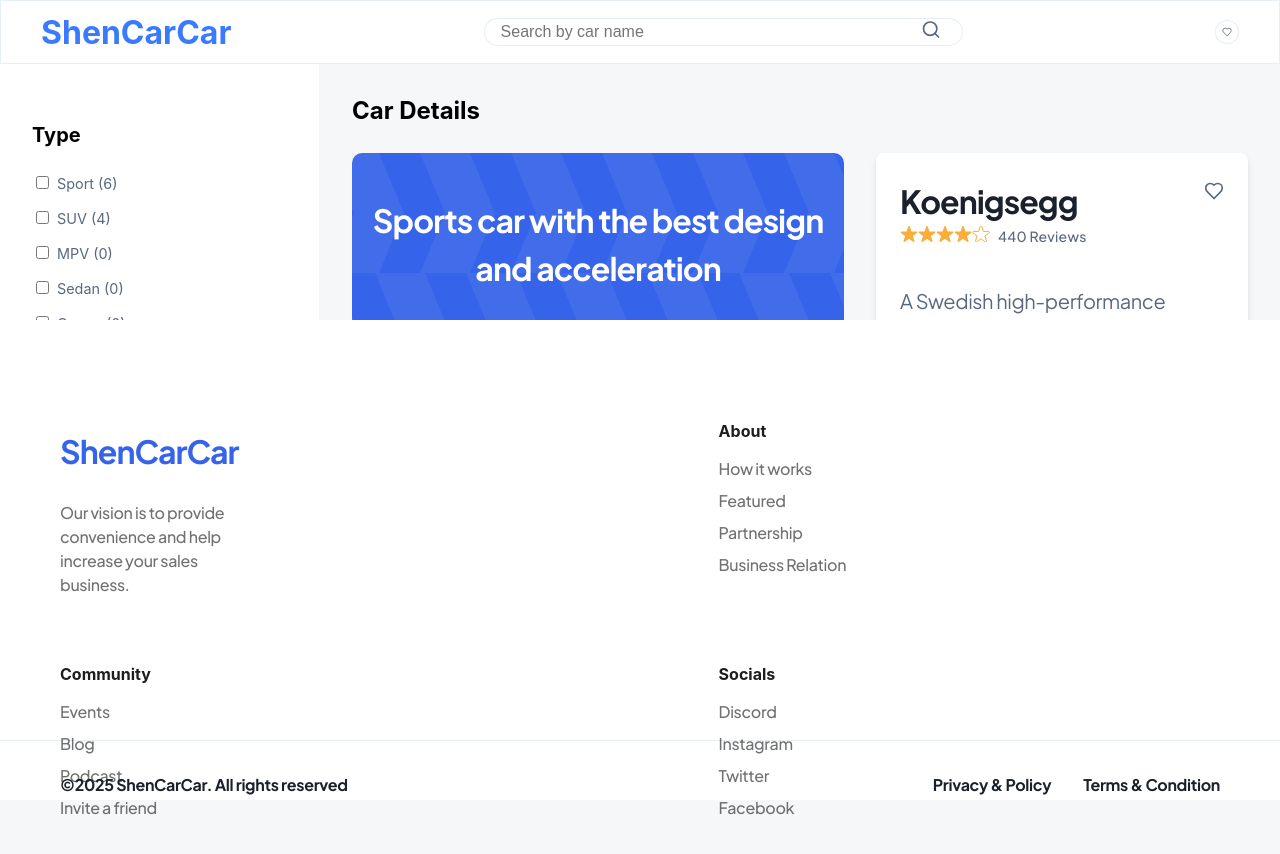
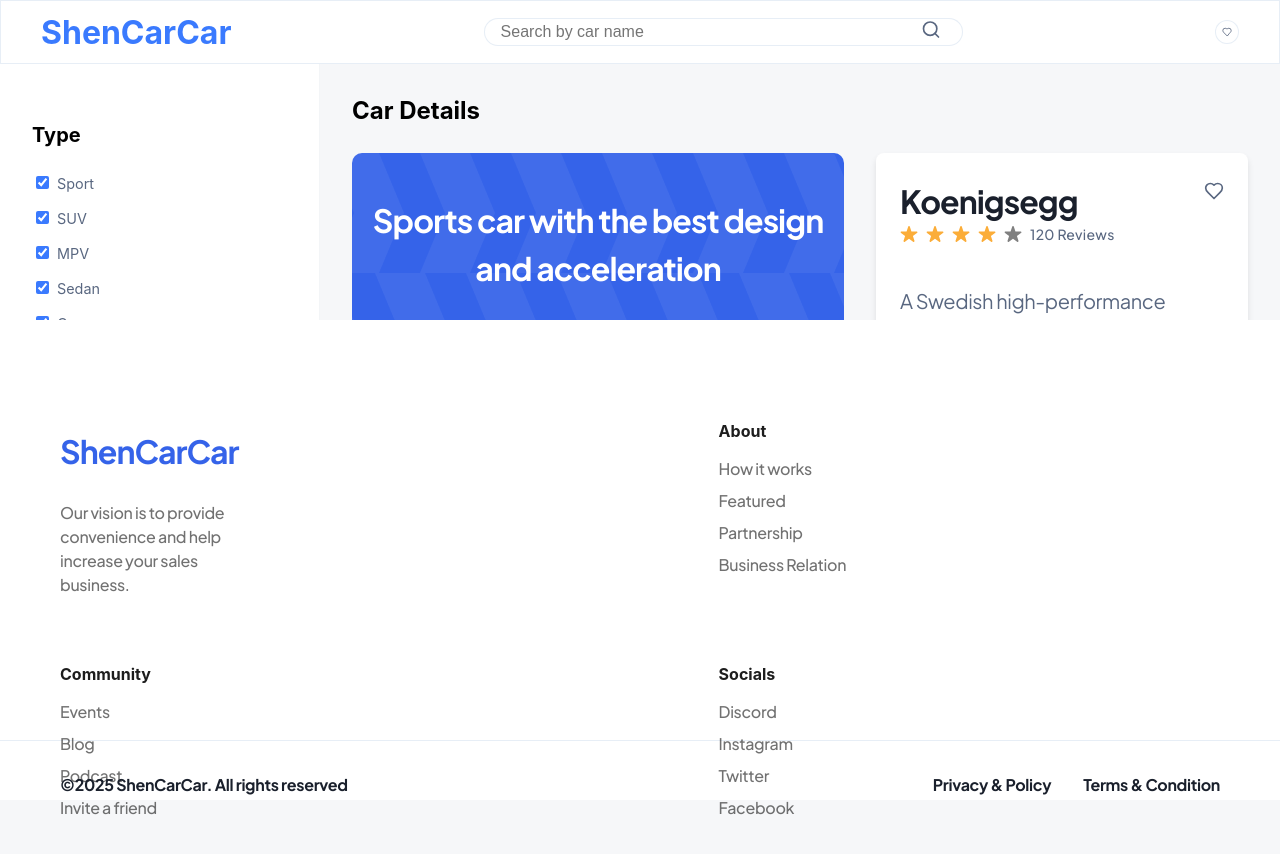
Before and after one commit to MohamedHnef/react-ex3, a React (Create React App) app: page /cars/1 in a window 1280 px wide. Shown: the top 854 px of the page. Built offline with nearby package versions, Linux system fonts and the light colour scheme; the HTML template or start-up script is replaced by a standard one.

Commit message:
added images change in page 3 , saved the images path in the data json file

```diff
--- a/src/components/Filters.jsx
+++ b/src/components/Filters.jsx
@@ -1,5 +1,4 @@
-// src/components/Filters.jsx
-import React, { useMemo } from 'react';
+import React, { useMemo, useEffect } from 'react';
 
 function Filters({
   carsData,
@@ -10,24 +9,29 @@
   maxPrice,
   setMaxPrice,
 }) {
-  // Calculate the counts for each filter dynamically
-  const typeCounts = useMemo(() => {
-    const counts = {};
-    carsData.forEach((car) => {
-      counts[car.type] = (counts[car.type] || 0) + 1;
-    });
-    return counts;
-  }, [carsData]);
+  // Calculate the min and max prices dynamically
+  const minPrice = useMemo(
+    () => Math.min(...carsData.map((car) => car.pricePerDay)),
+    [carsData]
+  );
+  const dynamicMaxPrice = useMemo(
+    () => Math.max(...carsData.map((car) => car.pricePerDay)),
+    [carsData]
+  );
 
-  const capacityCounts = useMemo(() => {
-    const counts = {};
-    carsData.forEach((car) => {
-      counts[car.capacity] = (counts[car.capacity] || 0) + 1;
-    });
-    return counts;
-  }, [carsData]);
+  // Ensure filters are selected by default
+  useEffect(() => {
+    setSelectedTypes(['Sport', 'SUV', 'MPV', 'Sedan', 'Coupe', 'Hatchback']); // All types selected
+    setSelectedCapacity([2, 4, 6]); // All capacities selected
+    setMaxPrice(dynamicMaxPrice); // Set default to max price
+  }, [setSelectedTypes, setSelectedCapacity, setMaxPrice, dynamicMaxPrice]);
 
   const handleTypeChange = (type) => {
+    if (selectedTypes.length === 1 && selectedTypes.includes(type)) {
+      // Prevent deselecting the last type
+      alert('At least one car type must be selected!');
+      return;
+    }
     setSelectedTypes((prev) =>
       prev.includes(type) ? prev.filter((t) => t !== type) : [...prev, type]
     );
@@ -41,6 +45,13 @@
     );
   };
 
+  const handlePriceChange = (e) => {
+    const newPrice = Number(e.target.value);
+    if (newPrice >= minPrice && newPrice <= dynamicMaxPrice) {
+      setMaxPrice(newPrice);
+    }
+  };
+
   return (
     <div>
       <h4>Type</h4>
@@ -52,7 +63,7 @@
               checked={selectedTypes.includes(type)}
               onChange={() => handleTypeChange(type)}
             />
-            {type} ({typeCounts[type] || 0})
+            {type}
           </label>
         ))}
       </div>
@@ -65,7 +76,7 @@
               checked={selectedCapacity.includes(capacity)}
               onChange={() => handleCapacityChange(capacity)}
             />
-            {capacity} Person ({capacityCounts[capacity] || 0})
+            {capacity} Person
           </label>
         ))}
       </div>
@@ -73,12 +84,14 @@
       <div className="price-slider">
         <input
           type="range"
-          min="0"
-          max="100"
+          min={minPrice}
+          max={dynamicMaxPrice}
           value={maxPrice}
-          onChange={(e) => setMaxPrice(Number(e.target.value))}
+          onChange={handlePriceChange}
         />
-        <p>Max: ${maxPrice}</p>
+        <p>
+          Max: ${maxPrice} (Range: ${minPrice} - ${dynamicMaxPrice})
+        </p>
       </div>
     </div>
   );
--- a/src/data/carsData.json
+++ b/src/data/carsData.json
@@ -7,8 +7,10 @@
     "capacity": 2,
     "fuelCapacity": 90,
     "transmission": "Manual",
-    "images": ["Car1.png"],
-    "description": "A Swedish high-performance sports car delivering exceptional speed and design."
+    "images": ["images/Car1.png", "images/View2.png", "images/View3.png"],
+    "description": "A Swedish high-performance sports car delivering exceptional speed and design.",
+    "rating": 4.8,
+    "reviews": 120
   },
   {
     "id": 2,
@@ -18,8 +20,10 @@
     "capacity": 2,
     "fuelCapacity": 80,
     "transmission": "Manual",
-    "images": ["Car2.png"],
-    "description": "Japan's iconic performance coupe, known for its twin-turbo power and AWD."
+    "images": ["images/Car2.png", "images/View2.png", "images/View3.png"],
+    "description": "Japan's iconic performance coupe, known for its twin-turbo power and AWD.",
+    "rating": 4.7,
+    "reviews": 95
   },
   {
     "id": 3,
@@ -29,8 +33,10 @@
     "capacity": 4,
     "fuelCapacity": 70,
     "transmission": "Manual",
-    "images": ["Car3.png"],
-    "description": "An ultra-luxury brand featuring unmatched comfort and handcrafted elegance."
+    "images": ["images/Car3.png", "images/View2.png", "images/View3.png"],
+    "description": "An ultra-luxury brand featuring unmatched comfort and handcrafted elegance.",
+    "rating": 3.9,
+    "reviews": 150
   },
   {
     "id": 4,
@@ -40,8 +46,10 @@
     "capacity": 6,
     "fuelCapacity": 70,
     "transmission": "Automatic",
-    "images": ["Car4.png"],
-    "description": "A modern SUV with spacious seating and reliable performance for family trips."
+    "images": ["images/Car4.png", "images/View2.png", "images/View3.png"],
+    "description": "A modern SUV with spacious seating and reliable performance for family trips.",
+    "rating": 4.5,
+    "reviews": 110
   },
   {
     "id": 5,
@@ -51,8 +59,10 @@
     "capacity": 6,
     "fuelCapacity": 80,
     "transmission": "Manual",
-    "images": ["Car5.png"],
-    "description": "A best-selling crossover SUV, loved for its comfortable cabin and robust safety."
+    "images": ["images/Car5.png", "images/View2.png", "images/View3.png"],
+    "description": "A best-selling crossover SUV, loved for its comfortable cabin and robust safety.",
+    "rating": 2.6,
+    "reviews": 130
   },
   {
     "id": 6,
@@ -62,8 +72,10 @@
     "capacity": 6,
     "fuelCapacity": 90,
     "transmission": "Automatic",
-    "images": ["Car6.png"],
-    "description": "Versatile compact SUV offering excellent fuel efficiency and flexible seating."
+    "images": ["images/Car6.png", "images/View2.png", "images/View3.png"],
+    "description": "Versatile compact SUV offering excellent fuel efficiency and flexible seating.",
+    "rating": 4.4,
+    "reviews": 90
   },
   {
     "id": 7,
@@ -73,8 +85,10 @@
     "capacity": 4,
     "fuelCapacity": 70,
     "transmission": "Electric",
-    "images": ["Car7.png"],
-    "description": "A refined electric hatchback that blends style, efficiency, and modern tech."
+    "images": ["images/Car7.png", "images/View2.png", "images/View3.png"],
+    "description": "A refined electric hatchback that blends style, efficiency, and modern tech.",
+    "rating": 4.3,
+    "reviews": 85
   },
   {
     "id": 8,
@@ -84,8 +98,10 @@
     "capacity": 4,
     "fuelCapacity": 80,
     "transmission": "Manual",
-    "images": ["Car8.png"],
-    "description": "A stylish, urban-friendly SUV that offers advanced features and striking design."
+    "images": ["images/Car8.png", "images/View2.png", "images/View3.png"],
+    "description": "A stylish, urban-friendly SUV that offers advanced features and striking design.",
+    "rating": 4.6,
+    "reviews": 105
   },
   {
     "id": 9,
@@ -95,40 +111,9 @@
     "capacity": 4,
     "fuelCapacity": 90,
     "transmission": "Electric",
-    "images": ["Car9.png"],
-    "description": "Sleek electric hatchback delivering both eco-friendly motoring and practicality."
-  },
-  {
-    "id": 10,
-    "name": "Koenigsegg",
-    "type": "Sport",
-    "pricePerDay": 99,
-    "capacity": 2,
-    "fuelCapacity": 90,
-    "transmission": "Manual",
-    "images": ["Car1.png"],
-    "description": "A Swedish high-performance sports car delivering exceptional speed and design."
-  },
-  {
-    "id": 11,
-    "name": "Nissan GT-R",
-    "type": "Sport",
-    "pricePerDay": 82,
-    "capacity": 2,
-    "fuelCapacity": 80,
-    "transmission": "Manual",
-    "images": ["Car2.png"],
-    "description": "Japan's iconic performance coupe, known for its twin-turbo power and AWD."
-  },
-  {
-    "id": 12,
-    "name": "Rolls-Royce",
-    "type": "Sport",
-    "pricePerDay": 96,
-    "capacity": 4,
-    "fuelCapacity": 70,
-    "transmission": "Manual",
-    "images": ["Car3.png"],
-    "description": "An ultra-luxury brand featuring unmatched comfort and handcrafted elegance."
+    "images": ["images/Car9.png", "images/View2.png", "images/View3.png"],
+    "description": "Sleek electric hatchback delivering both eco-friendly motoring and practicality.",
+    "rating": 4.5,
+    "reviews": 75
   }
 ]
--- a/src/pages/CarDetailsPage.jsx
+++ b/src/pages/CarDetailsPage.jsx
@@ -1,4 +1,4 @@
-import React from 'react';
+import React, { useState } from 'react';
 import { useParams } from 'react-router-dom';
 import carsData from '../data/carsData.json';
 import '../styles/CarDetailsPage.css';
@@ -7,13 +7,13 @@
 function CarDetailsPage({ favorites, toggleFavorite, carsData }) {
   const { id } = useParams();
   const car = carsData.find((c) => c.id === parseInt(id));
+  const [mainImage, setMainImage] = useState(car.images[0]);
+  const isFavorite = favorites.includes(car.id);
+
 
   if (!car) {
     return <div className="error">Car not found</div>;
   }
-
-  // Check if this particular car is in the favorites array
-  const isFavorite = favorites.includes(car.id);
 
   return (
     <div className="car-details-page">
@@ -26,29 +26,29 @@
             <p className="main-description">
               Safety and comfort while driving a futuristic and elegant sports car.
             </p>
-            <img
-              src={`../assets/images/${car.images[0]}`}
-              alt={car.name}
-              className="main-image"
-            />
+            {/* ✅ Dynamically updating main image */}
+            <img src={"../assets/" + mainImage} alt={car.name} className='main-image'/>
           </div>
 
           {/* Row of Small Boxes */}
           <div className="small-box-container">
-            <div className='firstbox'>
+            {/* ✅ First Box - Keeps its unique style but updates the main image on click */}
+            <div className="firstbox" onClick={() => setMainImage(car.images[0])}>
               <div className="small-box first">
-                <img className='first' src={`../assets/images/${car.images[0]}`} alt={car.name} />
-              </div>
-            </div>
-            <div className="small-box">
-              <img src="../assets/images/View2.png" alt="Static 1" />
-            </div>
-            <div className="small-box">
-              <img src="../assets/images/View3.png" alt="Static 2" />
-            </div>
+                <img src={"../assets/" + car.images[0]} alt={car.name} className='first'/>
               </div>
             </div>
 
+            {/* ✅ Other Two Small Boxes - Also Change Main Image When Clicked */}
+            {car.images.slice(1).map((image, index) => (
+              <div key={index} className="small-box" onClick={() => setMainImage(image)}>
+                <img src={"../assets/" + image} alt={`${car.name} ${index + 1}`} className="thumbnail"/>
+              </div>
+            ))}
+          </div>
+        </div>
+
+        {/* Right Section */}
         <div className="right-section">
           {/* 1) Heart Button (top-right corner) */}
           <button
@@ -61,66 +61,64 @@
               fill={isFavorite ? 'red' : 'none'}
             />
           </button>
+
           {/* Car Name */}
           <h2 className="car-name">{car.name}</h2>
 
-  {/* Rating */}
           <div className="rating">
-  <div className="stars">
-    {/* 4 filled stars */}
-    <svg xmlns="http://www.w3.org/2000/svg" width="18" height="16" viewBox="0 0 18 16" fill="#FBAD39">
-      <path fillRule="evenodd" clipRule="evenodd" d="M8.16664 0.658349C8.2242 0.475814 8.33846 0.316382 8.49281 0.20321C8.64717 0.0900392 8.83358 0.0290222 9.02498 0.0290222C9.21637 0.0290222 9.40279 0.0900392 9.55714 0.20321C9.71149 0.316382 9.82575 0.475814 9.88331 0.658349L11.4333 5.42502H16.4333C16.6315 5.41752 16.8268 5.47513 16.9892 5.58905C17.1516 5.70296 17.2723 5.86692 17.3327 6.05586C17.3932 6.24481 17.3902 6.44835 17.324 6.63539C17.2579 6.82244 17.1324 6.9827 16.9666 7.09168L12.9083 10.0333L14.4583 14.8083C14.5196 14.9902 14.5212 15.187 14.4627 15.3698C14.4043 15.5526 14.2889 15.712 14.1335 15.8246C13.9781 15.9372 13.7907 15.9972 13.5988 15.9958C13.4068 15.9943 13.2204 15.9316 13.0666 15.8167L8.99998 12.8417L4.94164 15.7917C4.7879 15.9066 4.60145 15.9693 4.40951 15.9708C4.21758 15.9722 4.03022 15.9122 3.87479 15.7996C3.71936 15.687 3.604 15.5276 3.54557 15.3448C3.48713 15.162 3.48868 14.9652 3.54998 14.7833L5.09998 10.0083L1.04164 7.06668C0.875879 6.9577 0.750352 6.79744 0.684243 6.61039C0.618134 6.42335 0.615077 6.21981 0.675539 6.03086C0.736001 5.84192 0.856658 5.67796 1.01907 5.56405C1.18149 5.45013 1.37673 5.39252 1.57498 5.40002H6.57498L8.16664 0.658349Z"/>
+  {/* Generate stars based on car.rating (integer value only) */}
+  {Array.from({ length: 5 }).map((_, index) => (
+    index < Math.floor(car.rating) ? (
+      <svg key={index} xmlns="http://www.w3.org/2000/svg" width="18" height="16" viewBox="0 0 18 16" fill="#FBAD39">
+        <path fillRule="evenodd" clipRule="evenodd" d="M8.16664 0.658349C8.2242 0.475814 8.33846 0.316382
+        8.49281 0.20321C8.64717 0.0900392 8.83358 0.0290222 9.02498 0.0290222C9.21637 0.0290222 9.40279
+        0.0900392 9.55714 0.20321C9.71149 0.316382 9.82575 0.475814 9.88331 0.658349L11.4333 5.42502H16.4333C16.6315
+        5.41752 16.8268 5.47513 16.9892 5.58905C17.1516 5.70296 17.2723 5.86692 17.3327 6.05586C17.3932 6.24481
+        17.3902 6.44835 17.324 6.63539C17.2579 6.82244 17.1324 6.9827 16.9666 7.09168L12.9083 10.0333L14.4583
+        14.8083C14.5196 14.9902 14.5212 15.187 14.4627 15.3698C14.4043 15.5526 14.2889 15.712 14.1335 15.8246C13.9781
+        15.9372 13.7907 15.9972 13.5988 15.9958C13.4068 15.9943 13.2204 15.9316 13.0666 15.8167L8.99998 12.8417L4.94164
+        15.7917C4.7879 15.9066 4.60145 15.9693 4.40951 15.9708C4.21758 15.9722 4.03022 15.9122 3.87479 15.7996C3.71936
+        15.687 3.604 15.5276 3.54557 15.3448C3.48713 15.162 3.48868 14.9652 3.54998 14.7833L5.09998 10.0083L1.04164
+        7.06668C0.875879 6.9577 0.750352 6.79744 0.684243 6.61039C0.618134 6.42335 0.615077 6.21981 0.675539 6.03086C0.736001
+        5.84192 0.856658 5.67796 1.01907 5.56405C1.18149 5.45013 1.37673 5.39252 1.57498 5.40002H6.57498L8.16664 0.658349Z"/>
       </svg>
-    <svg xmlns="http://www.w3.org/2000/svg" width="18" height="16" viewBox="0 0 18 16" fill="#FBAD39">
-      <path fillRule="evenodd" clipRule="evenodd" d="M8.16664 0.658349C8.2242 0.475814 8.33846 0.316382 8.49281 0.20321C8.64717 0.0900392 8.83358 0.0290222 9.02498 0.0290222C9.21637 0.0290222 9.40279 0.0900392 9.55714 0.20321C9.71149 0.316382 9.82575 0.475814 9.88331 0.658349L11.4333 5.42502H16.4333C16.6315 5.41752 16.8268 5.47513 16.9892 5.58905C17.1516 5.70296 17.2723 5.86692 17.3327 6.05586C17.3932 6.24481 17.3902 6.44835 17.324 6.63539C17.2579 6.82244 17.1324 6.9827 16.9666 7.09168L12.9083 10.0333L14.4583 14.8083C14.5196 14.9902 14.5212 15.187 14.4627 15.3698C14.4043 15.5526 14.2889 15.712 14.1335 15.8246C13.9781 15.9372 13.7907 15.9972 13.5988 15.9958C13.4068 15.9943 13.2204 15.9316 13.0666 15.8167L8.99998 12.8417L4.94164 15.7917C4.7879 15.9066 4.60145 15.9693 4.40951 15.9708C4.21758 15.9722 4.03022 15.9122 3.87479 15.7996C3.71936 15.687 3.604 15.5276 3.54557 15.3448C3.48713 15.162 3.48868 14.9652 3.54998 14.7833L5.09998 10.0083L1.04164 7.06668C0.875879 6.9577 0.750352 6.79744 0.684243 6.61039C0.618134 6.42335 0.615077 6.21981 0.675539 6.03086C0.736001 5.84192 0.856658 5.67796 1.01907 5.56405C1.18149 5.45013 1.37673 5.39252 1.57498 5.40002H6.57498L8.16664 0.658349Z"/>
+    ) : (
+      // Empty stars (gray) if the rating is less than 5
+      <svg key={index} xmlns="http://www.w3.org/2000/svg" width="18" height="16" viewBox="0 0 18 16" fill="gray">
+        <path fillRule="evenodd" clipRule="evenodd" d="M8.16664 0.658349C8.2242 0.475814 8.33846 0.316382
+        8.49281 0.20321C8.64717 0.0900392 8.83358 0.0290222 9.02498 0.0290222C9.21637 0.0290222 9.40279
+        0.0900392 9.55714 0.20321C9.71149 0.316382 9.82575 0.475814 9.88331 0.658349L11.4333 5.42502H16.4333C16.6315
+        5.41752 16.8268 5.47513 16.9892 5.58905C17.1516 5.70296 17.2723 5.86692 17.3327 6.05586C17.3932 6.24481
+        17.3902 6.44835 17.324 6.63539C17.2579 6.82244 17.1324 6.9827 16.9666 7.09168L12.9083 10.0333L14.4583
+        14.8083C14.5196 14.9902 14.5212 15.187 14.4627 15.3698C14.4043 15.5526 14.2889 15.712 14.1335 15.8246C13.9781
+        15.9372 13.7907 15.9972 13.5988 15.9958C13.4068 15.9943 13.2204 15.9316 13.0666 15.8167L8.99998 12.8417L4.94164
+        15.7917C4.7879 15.9066 4.60145 15.9693 4.40951 15.9708C4.21758 15.9722 4.03022 15.9122 3.87479 15.7996C3.71936
+        15.687 3.604 15.5276 3.54557 15.3448C3.48713 15.162 3.48868 14.9652 3.54998 14.7833L5.09998 10.0083L1.04164
+        7.06668C0.875879 6.9577 0.750352 6.79744 0.684243 6.61039C0.618134 6.42335 0.615077 6.21981 0.675539 6.03086C0.736001
+        5.84192 0.856658 5.67796 1.01907 5.56405C1.18149 5.45013 1.37673 5.39252 1.57498 5.40002H6.57498L8.16664 0.658349Z"/>
       </svg>
-    <svg xmlns="http://www.w3.org/2000/svg" width="18" height="16" viewBox="0 0 18 16" fill="#FBAD39">
-      <path fillRule="evenodd" clipRule="evenodd" d="M8.16664 0.658349C8.2242 0.475814 8.33846 0.316382 8.49281 0.20321C8.64717 0.0900392 8.83358 0.0290222 9.02498 0.0290222C9.21637 0.0290222 9.40279 0.0900392 9.55714 0.20321C9.71149 0.316382 9.82575 0.475814 9.88331 0.658349L11.4333 5.42502H16.4333C16.6315 5.41752 16.8268 5.47513 16.9892 5.58905C17.1516 5.70296 17.2723 5.86692 17.3327 6.05586C17.3932 6.24481 17.3902 6.44835 17.324 6.63539C17.2579 6.82244 17.1324 6.9827 16.9666 7.09168L12.9083 10.0333L14.4583 14.8083C14.5196 14.9902 14.5212 15.187 14.4627 15.3698C14.4043 15.5526 14.2889 15.712 14.1335 15.8246C13.9781 15.9372 13.7907 15.9972 13.5988 15.9958C13.4068 15.9943 13.2204 15.9316 13.0666 15.8167L8.99998 12.8417L4.94164 15.7917C4.7879 15.9066 4.60145 15.9693 4.40951 15.9708C4.21758 15.9722 4.03022 15.9122 3.87479 15.7996C3.71936 15.687 3.604 15.5276 3.54557 15.3448C3.48713 15.162 3.48868 14.9652 3.54998 14.7833L5.09998 10.0083L1.04164 7.06668C0.875879 6.9577 0.750352 6.79744 0.684243 6.61039C0.618134 6.42335 0.615077 6.21981 0.675539 6.03086C0.736001 5.84192 0.856658 5.67796 1.01907 5.56405C1.18149 5.45013 1.37673 5.39252 1.57498 5.40002H6.57498L8.16664 0.658349Z"/>
-    </svg>
-    <svg xmlns="http://www.w3.org/2000/svg" width="18" height="16" viewBox="0 0 18 16" fill="#FBAD39">
-      <path fillRule="evenodd" clipRule="evenodd" d="M8.16664 0.658349C8.2242 0.475814 8.33846 0.316382 8.49281 0.20321C8.64717 0.0900392 8.83358 0.0290222 9.02498 0.0290222C9.21637 0.0290222 9.40279 0.0900392 9.55714 0.20321C9.71149 0.316382 9.82575 0.475814 9.88331 0.658349L11.4333 5.42502H16.4333C16.6315 5.41752 16.8268 5.47513 16.9892 5.58905C17.1516 5.70296 17.2723 5.86692 17.3327 6.05586C17.3932 6.24481 17.3902 6.44835 17.324 6.63539C17.2579 6.82244 17.1324 6.9827 16.9666 7.09168L12.9083 10.0333L14.4583 14.8083C14.5196 14.9902 14.5212 15.187 14.4627 15.3698C14.4043 15.5526 14.2889 15.712 14.1335 15.8246C13.9781 15.9372 13.7907 15.9972 13.5988 15.9958C13.4068 15.9943 13.2204 15.9316 13.0666 15.8167L8.99998 12.8417L4.94164 15.7917C4.7879 15.9066 4.60145 15.9693 4.40951 15.9708C4.21758 15.9722 4.03022 15.9122 3.87479 15.7996C3.71936 15.687 3.604 15.5276 3.54557 15.3448C3.48713 15.162 3.48868 14.9652 3.54998 14.7833L5.09998 10.0083L1.04164 7.06668C0.875879 6.9577 0.750352 6.79744 0.684243 6.61039C0.618134 6.42335 0.615077 6.21981 0.675539 6.03086C0.736001 5.84192 0.856658 5.67796 1.01907 5.56405C1.18149 5.45013 1.37673 5.39252 1.57498 5.40002H6.57498L8.16664 0.658349Z"/>
-    </svg>
+    )
+  ))}
 
-    {/* 5th star as empty: fill="none" but keep stroke or fill a lighter color */}
-    <svg xmlns="http://www.w3.org/2000/svg" width="18" height="16" viewBox="0 0 18 16" fill="none" stroke="#FBAD39">
-      <path fillRule="evenodd" clipRule="evenodd" d="M8.16664 0.658349C8.2242 0.475814 8.33846 0.316382 8.49281 0.20321C8.64717 0.0900392 8.83358 0.0290222 9.02498 0.0290222C9.21637 0.0290222 9.40279 0.0900392 9.55714 0.20321C9.71149 0.316382 9.82575 0.475814 9.88331 0.658349L11.4333 5.42502H16.4333C16.6315 5.41752 16.8268 5.47513 16.9892 5.58905C17.1516 5.70296 17.2723 5.86692 17.3327 6.05586C17.3932 6.24481 17.3902 6.44835 17.324 6.63539C17.2579 6.82244 17.1324 6.9827 16.9666 7.09168L12.9083 10.0333L14.4583 14.8083C14.5196 14.9902 14.5212 15.187 14.4627 15.3698C14.4043 15.5526 14.2889 15.712 14.1335 15.8246C13.9781 15.9372 13.7907 15.9972 13.5988 15.9958C13.4068 15.9943 13.2204 15.9316 13.0666 15.8167L8.99998 12.8417L4.94164 15.7917C4.7879 15.9066 4.60145 15.9693 4.40951 15.9708C4.21758 15.9722 4.03022 15.9122 3.87479 15.7996C3.71936 15.687 3.604 15.5276 3.54557 15.3448C3.48713 15.162 3.48868 14.9652 3.54998 14.7833L5.09998 10.0083L1.04164 7.06668C0.875879 6.9577 0.750352 6.79744 0.684243 6.61039C0.618134 6.42335 0.615077 6.21981 0.675539 6.03086C0.736001 5.84192 0.856658 5.67796 1.01907 5.56405C1.18149 5.45013 1.37673 5.39252 1.57498 5.40002H6.57498L8.16664 0.658349Z"/>
-    </svg>
-  </div>
-  <span className="reviews">440 Reviews</span>
+  <span className="reviews">{car.reviews} Reviews</span>
 </div>
 
 
           {/* Car Description */}
-  <p className="car-description">
-    {car.description || "Luxury, speed, and power combined."}
-  </p>
+          <p className="car-description">{car.description || "Luxury, speed, and power combined."}</p>
 
           {/* Specs Section */}
           <div className="specs">
-    <div className="spec-item">
-      <span>Type Car:</span> <p>{car.type}</p>
-    </div>
-    <div className="spec-item">
-      <span>Steering:</span> <p>{car.transmission}</p>
-    </div>
-    <div className="spec-item">
-      <span>Capacity:</span> <p>{car.capacity} Person</p>
-    </div>
-    <div className="spec-item">
-      <span>Gasoline:</span> <p>{car.fuelCapacity}L</p>
-    </div>
+            <div className="spec-item"><span>Type Car:</span> <p>{car.type}</p></div>
+            <div className="spec-item"><span>Steering:</span> <p>{car.transmission}</p></div>
+            <div className="spec-item"><span>Capacity:</span> <p>{car.capacity} Person</p></div>
+            <div className="spec-item"><span>Gasoline:</span> <p>{car.fuelCapacity}L</p></div>
           </div>
 
-  {/* Price & Button */}
-  <div className="price-sectiondet">
-    ${car.pricePerDay.toFixed(2)}/days
-  </div>
-
+          {/* Price & Rent Button */}
+          <div className="price-sectiondet">${car.pricePerDay.toFixed(2)}/day</div>
           <button className="rent-button">Rent Now</button>
         </div>
-
-
-
       </div>
     </div>
   );
--- a/src/styles/CarDetailsPage.css
+++ b/src/styles/CarDetailsPage.css
@@ -224,6 +224,7 @@
     font-weight: 600;
     line-height: 150%;
     letter-spacing: -0.4px;
+    margin: 0;
   }
   .price-sectiondet {
     position: absolute;
```
Also changed, not shown: src/App.js (+13 -2 lines), src/components/CarCard.jsx (+3 -6 lines). Lines whose indentation alone changed are shown as unchanged.
